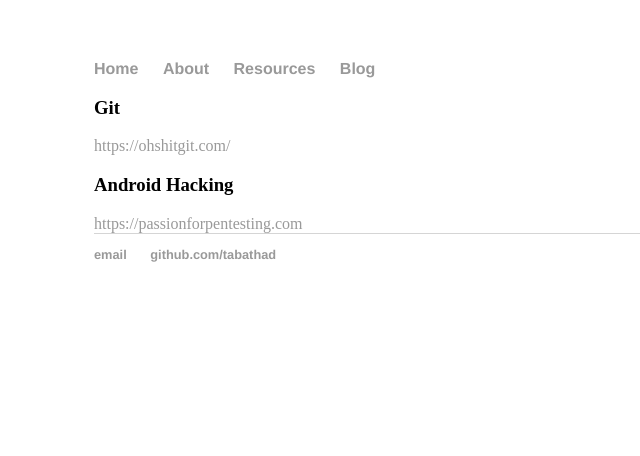
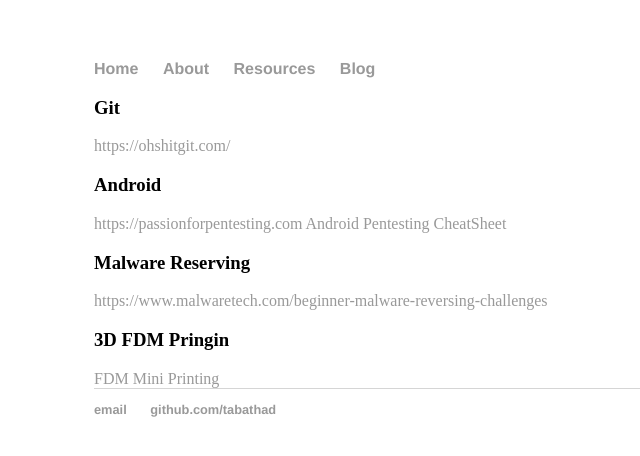
Before and after one commit to tabathad/tabathad.github.io, a Jekyll site: the page built from resources.html, in a window 1280 px wide. Shown: the top 456 px of the page, without its empty margins (98-738 px from the left). Built offline with Jekyll 4.4.1, drawn with Linux system fonts in a browser that asks for light colours.

Commit message:
updates resources

```diff
--- a/blog/index.html
+++ b/blog/index.html
@@ -1,6 +1,6 @@
 ---
 layout: default
-title: Tabatha D's Blog
+title: Tabatha's Blog
 ---
 	<h1>{{ page.title }}</h1>
 	<ul class="posts">
--- a/resources.html
+++ b/resources.html
@@ -4,5 +4,10 @@
 ---
 <h3>Git</h3>
 <a href="https://ohshitgit.com/">https://ohshitgit.com/</a>
-<h3>Android Hacking</h3>
+<h3>Android</h3>
 <a href="https://passionforpentesting.com">https://passionforpentesting.com</a>
+<a href="https://blog.dixitaditya.com/android-pentesting-cheatsheet/?fbclid=IwAR1q4FsAU5JhEYQWU5sH8rB5LBkTq6kHqxLNUxXcfOU4AjIn7DO8DETV3-g">Android Pentesting CheatSheet</a>
+<h3>Malware Reserving</h3>
+<a href="https://www.malwaretech.com/beginner-malware-reversing-challenges">https://www.malwaretech.com/beginner-malware-reversing-challenges</a>
+<h3>3D FDM Pringin</h3>
+<a href="https://www.reddit.com/r/PrintedMinis/comments/68umnm/a_detailed_guide_to_printing_your_minis/">FDM Mini Printing</a>
```
